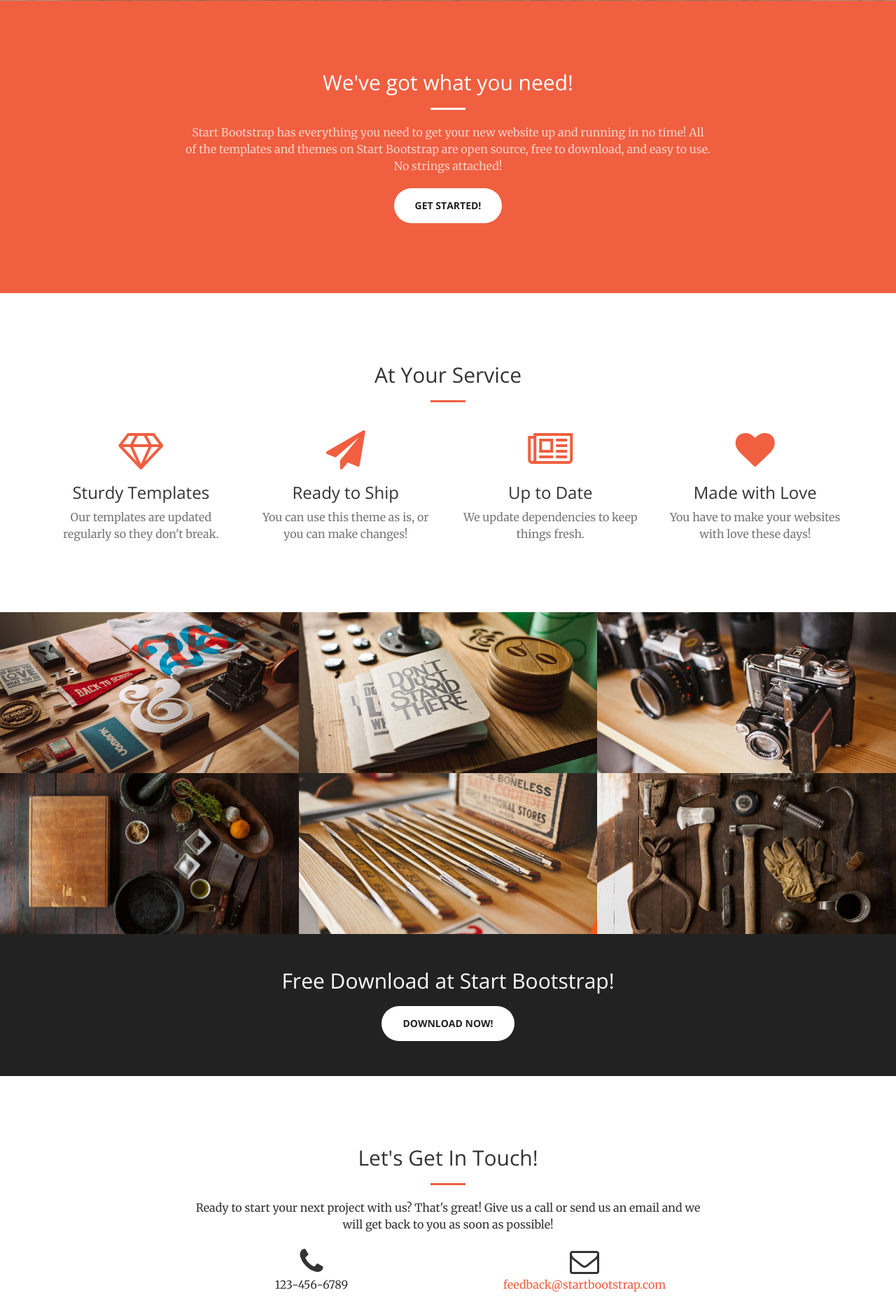
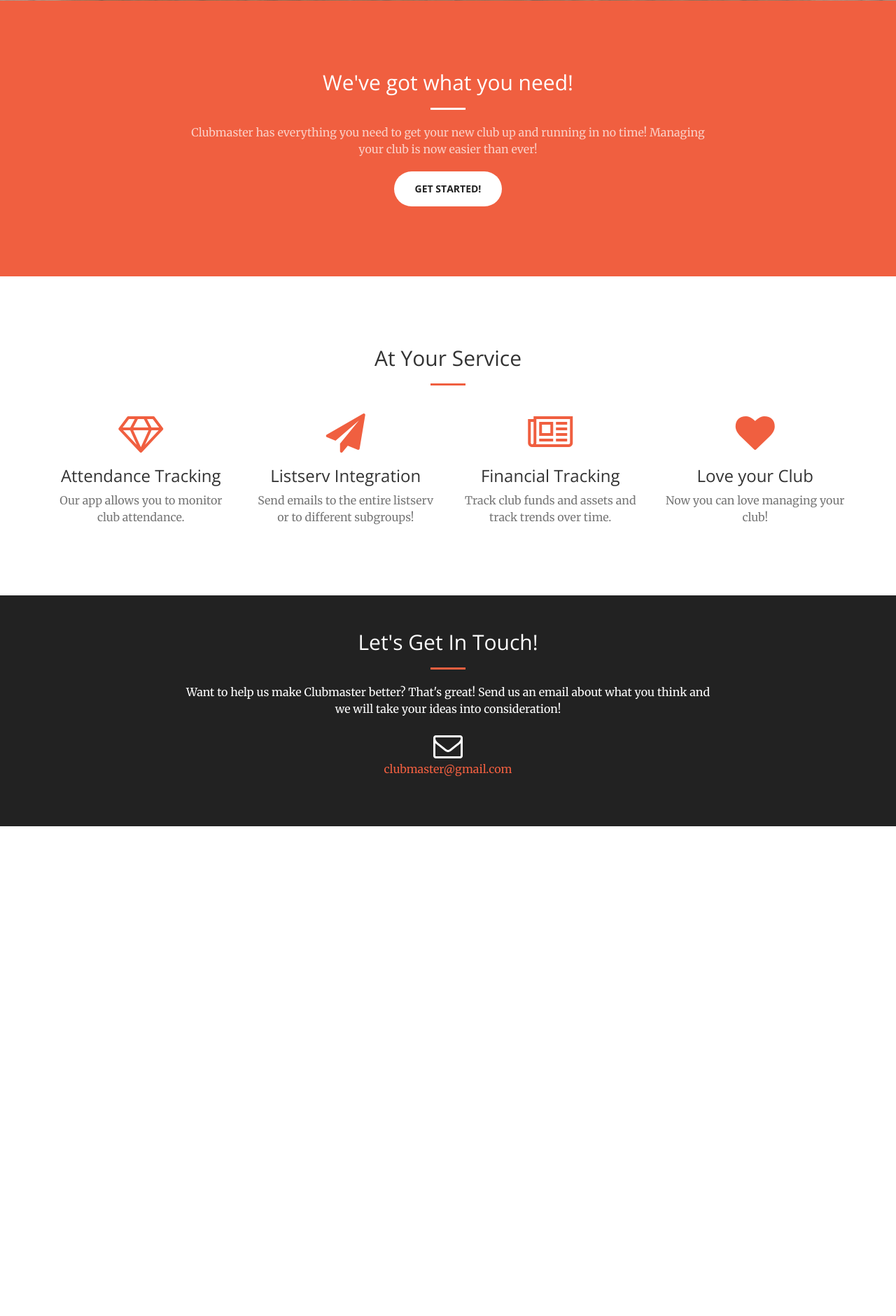
Before and after one commit to abhmul/The_clubmaster, a Django app: page /home/ in a window 1280 px wide. Shown: the part 799-2680 px from the top of the page at 70% size. After the commit the page ends 1980 px from the top, so only its background shows below. Run offline with Django 3.2, Linux system fonts and the light colour scheme; some libraries are stand-ins or nearby versions.

Commit message:
Fixed HTML and text

```diff
--- a/clubmaster/homepage/templates/homepage/index.html
+++ b/clubmaster/homepage/templates/homepage/index.html
@@ -88,7 +88,7 @@
                 <div class="col-lg-8 col-lg-offset-2 text-center">
                     <h2 class="section-heading">We've got what you need!</h2>
                     <hr class="light">
-                    <p class="text-faded">Start Bootstrap has everything you need to get your new website up and running in no time! All of the templates and themes on Start Bootstrap are open source, free to download, and easy to use. No strings attached!</p>
+                    <p class="text-faded">Clubmaster has everything you need to get your new club up and running in no time! Managing your club is now easier than ever!</p>
                     <button class="btn btn-default btn-xl" id="register" data-toggle="modal" data-target="#registrationModal">Get Started!</button>
                 </div>
             </div>
@@ -151,29 +151,29 @@
                 <div class="col-lg-3 col-md-6 text-center">
                     <div class="service-box">
                         <i class="fa fa-4x fa-diamond wow bounceIn text-primary"></i>
-                        <h3>Sturdy Templates</h3>
-                        <p class="text-muted">Our templates are updated regularly so they don't break.</p>
+                        <h3>Attendance Tracking</h3>
+                        <p class="text-muted">Our app allows you to monitor club attendance.</p>
                     </div>
                 </div>
                 <div class="col-lg-3 col-md-6 text-center">
                     <div class="service-box">
                         <i class="fa fa-4x fa-paper-plane wow bounceIn text-primary" data-wow-delay=".1s"></i>
-                        <h3>Ready to Ship</h3>
-                        <p class="text-muted">You can use this theme as is, or you can make changes!</p>
+                        <h3>Listserv Integration</h3>
+                        <p class="text-muted">Send emails to the entire listserv or to different subgroups!</p>
                     </div>
                 </div>
                 <div class="col-lg-3 col-md-6 text-center">
                     <div class="service-box">
                         <i class="fa fa-4x fa-newspaper-o wow bounceIn text-primary" data-wow-delay=".2s"></i>
-                        <h3>Up to Date</h3>
-                        <p class="text-muted">We update dependencies to keep things fresh.</p>
+                        <h3>Financial Tracking</h3>
+                        <p class="text-muted">Track club funds and assets and track trends over time.</p>
                     </div>
                 </div>
                 <div class="col-lg-3 col-md-6 text-center">
                     <div class="service-box">
                         <i class="fa fa-4x fa-heart wow bounceIn text-primary" data-wow-delay=".3s"></i>
-                        <h3>Made with Love</h3>
-                        <p class="text-muted">You have to make your websites with love these days!</p>
+                        <h3>Love your Club</h3>
+                        <p class="text-muted">Now you can love managing your club!</p>
                     </div>
                 </div>
             </div>
@@ -183,128 +183,25 @@
     <section class="no-padding" id="portfolio">
         <div class="container-fluid">
             <div class="row no-gutter">
-                <div class="col-lg-4 col-sm-6">
-                    <a href="#" class="portfolio-box">
-                        <img src="img/portfolio/1.jpg" class="img-responsive" alt="">
-                        <div class="portfolio-box-caption">
-                            <div class="portfolio-box-caption-content">
-                                <div class="project-category text-faded">
-                                    Category
-                                </div>
-                                <div class="project-name">
-                                    Project Name
-                                </div>
-                            </div>
-                        </div>
-                    </a>
-                </div>
-                <div class="col-lg-4 col-sm-6">
-                    <a href="#" class="portfolio-box">
-                        <img src="img/portfolio/2.jpg" class="img-responsive" alt="">
-                        <div class="portfolio-box-caption">
-                            <div class="portfolio-box-caption-content">
-                                <div class="project-category text-faded">
-                                    Category
-                                </div>
-                                <div class="project-name">
-                                    Project Name
-                                </div>
-                            </div>
-                        </div>
-                    </a>
-                </div>
-                <div class="col-lg-4 col-sm-6">
-                    <a href="#" class="portfolio-box">
-                        <img src="img/portfolio/3.jpg" class="img-responsive" alt="">
-                        <div class="portfolio-box-caption">
-                            <div class="portfolio-box-caption-content">
-                                <div class="project-category text-faded">
-                                    Category
-                                </div>
-                                <div class="project-name">
-                                    Project Name
-                                </div>
-                            </div>
-                        </div>
-                    </a>
-                </div>
-                <div class="col-lg-4 col-sm-6">
-                    <a href="#" class="portfolio-box">
-                        <img src="img/portfolio/4.jpg" class="img-responsive" alt="">
-                        <div class="portfolio-box-caption">
-                            <div class="portfolio-box-caption-content">
-                                <div class="project-category text-faded">
-                                    Category
-                                </div>
-                                <div class="project-name">
-                                    Project Name
-                                </div>
-                            </div>
-                        </div>
-                    </a>
-                </div>
-                <div class="col-lg-4 col-sm-6">
-                    <a href="#" class="portfolio-box">
-                        <img src="img/portfolio/5.jpg" class="img-responsive" alt="">
-                        <div class="portfolio-box-caption">
-                            <div class="portfolio-box-caption-content">
-                                <div class="project-category text-faded">
-                                    Category
-                                </div>
-                                <div class="project-name">
-                                    Project Name
-                                </div>
-                            </div>
-                        </div>
-                    </a>
-                </div>
-                <div class="col-lg-4 col-sm-6">
-                    <a href="#" class="portfolio-box">
-                        <img src="img/portfolio/6.jpg" class="img-responsive" alt="">
-                        <div class="portfolio-box-caption">
-                            <div class="portfolio-box-caption-content">
-                                <div class="project-category text-faded">
-                                    Category
-                                </div>
-                                <div class="project-name">
-                                    Project Name
-                                </div>
-                            </div>
-                        </div>
-                    </a>
-                </div>
             </div>
         </div>
     </section>
 
     <aside class="bg-dark">
-        <div class="container text-center">
-            <div class="call-to-action">
-                <h2>Free Download at Start Bootstrap!</h2>
-                <a href="#" class="btn btn-default btn-xl wow tada">Download Now!</a>
-            </div>
-        </div>
-    </aside>
-
-    <section id="contact">
         <div class="container">
             <div class="row">
                 <div class="col-lg-8 col-lg-offset-2 text-center">
                     <h2 class="section-heading">Let's Get In Touch!</h2>
                     <hr class="primary">
-                    <p>Ready to start your next project with us? That's great! Give us a call or send us an email and we will get back to you as soon as possible!</p>
+                    <p>Want to help us make Clubmaster better? That's great! Send us an email about what you think and we will take your ideas into consideration!</p>
                 </div>
-                <div class="col-lg-4 col-lg-offset-2 text-center">
-                    <i class="fa fa-phone fa-3x wow bounceIn"></i>
-                    <p>123-456-6789</p>
-                </div>
-                <div class="col-lg-4 text-center">
+                <div class="col-lg-4 col-lg-offset-4 text-center">
                     <i class="fa fa-envelope-o fa-3x wow bounceIn" data-wow-delay=".1s"></i>
-                    <p><a href="mailto:your-email@your-domain.com">feedback@startbootstrap.com</a></p>
+                    <p><a href="mailto:your-email@your-domain.com">clubmaster@gmail.com</a></p>
                 </div>
             </div>
         </div>
-    </section>
+    </aside>
 
     <!-- jQuery -->
     <script src="{% static "js/jquery.js" %}"></script>
```
